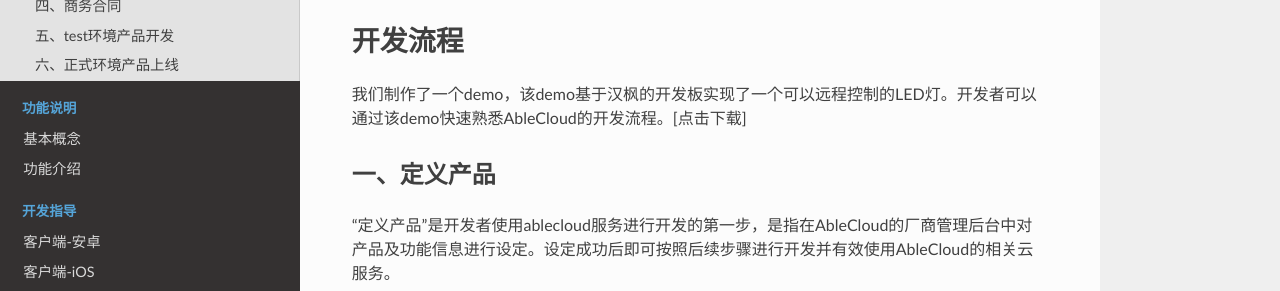
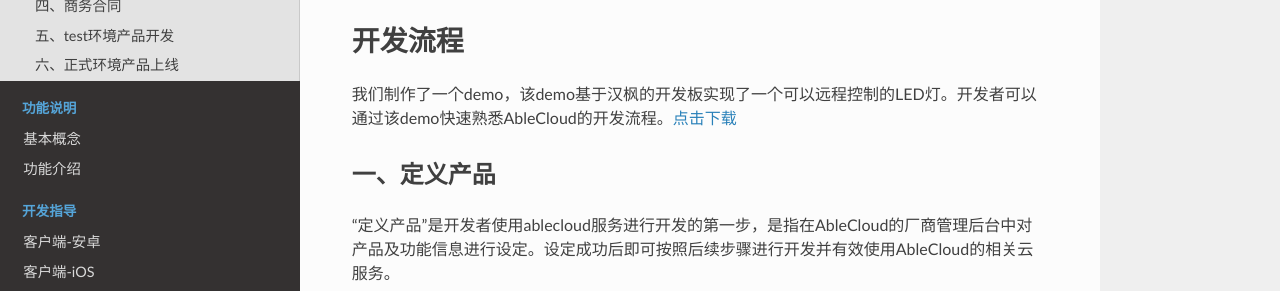
Before and after one commit to JessonW/rd_docs, an MkDocs documentation site: the page built from docs/introduction.md, in a window 1280 px wide and 900 px high, scrolled down 956 px. Shown: the part 173-464 px from the top of the window. Built offline with MkDocs 1.6.1, drawn with Linux system fonts in a browser that asks for light colours; nearby versions of some CDN libraries; old or Windows-style settings are respelled for this version of MkDocs; some of the changed lines change nothing that is shown.

Commit message:
update hyperlinks

```diff
--- a/docs/introduction.md
+++ b/docs/introduction.md
@@ -43,7 +43,7 @@
 
 #开发流程
 
-我们制作了一个demo，该demo基于汉枫的开发板实现了一个可以远程控制的LED灯。开发者可以通过该demo快速熟悉AbleCloud的开发流程。[点击下载]
+我们制作了一个demo，该demo基于汉枫的开发板实现了一个可以远程控制的LED灯。开发者可以通过该demo快速熟悉AbleCloud的开发流程。[点击下载](http://www.ablecloud.cn/download/AbleCloud-Demo-Step-By-Step.zip)
 
 ##一、定义产品
 
```
